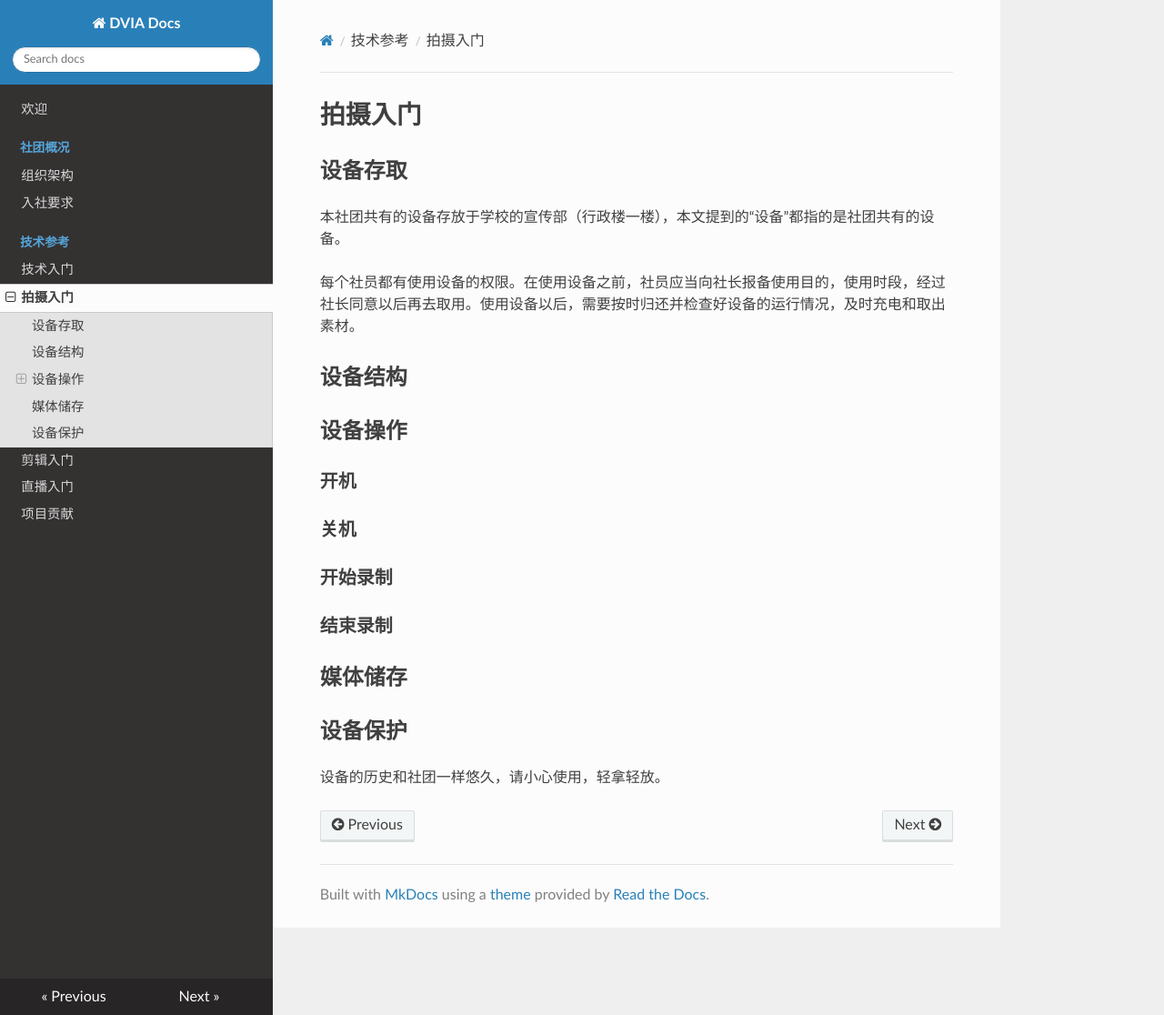
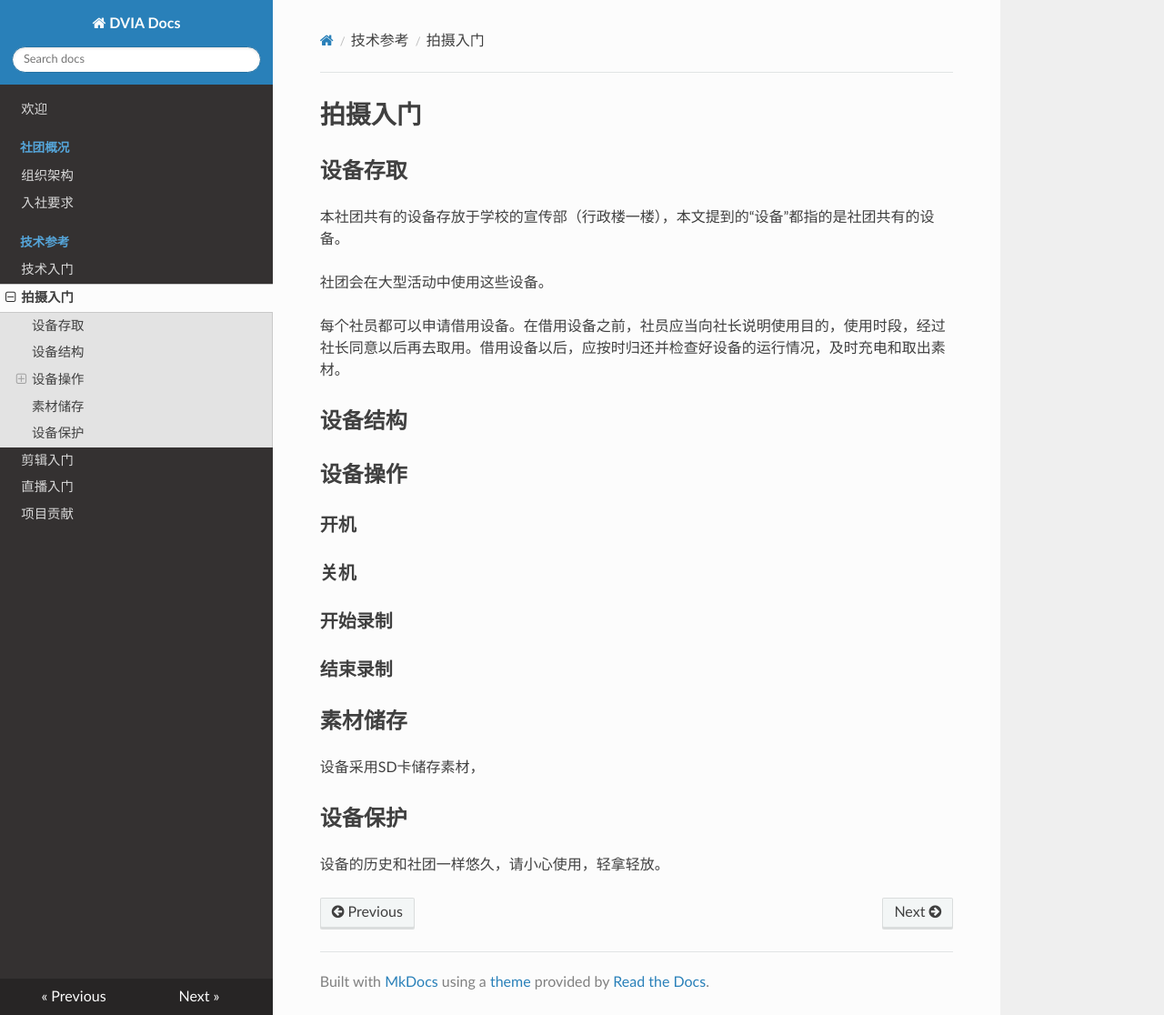
Before and after one commit to Github-DVIA/DVIA, an MkDocs documentation site: the page built from docs/basicdv.md, in a window 1280 px wide and 1116 px high. Shown: the whole window at 91% size. Built offline with MkDocs 1.6.1, drawn with Linux system fonts in a browser that asks for light colours; nearby versions of some CDN libraries.

Commit message:
update basicdv.md

```diff
--- a/docs/basicdv.md
+++ b/docs/basicdv.md
@@ -4,7 +4,9 @@
 
 本社团共有的设备存放于学校的宣传部（行政楼一楼），本文提到的“设备”都指的是社团共有的设备。
 
-每个社员都有使用设备的权限。在使用设备之前，社员应当向社长报备使用目的，使用时段，经过社长同意以后再去取用。使用设备以后，需要按时归还并检查好设备的运行情况，及时充电和取出素材。
+社团会在大型活动中使用这些设备。
+
+每个社员都可以申请借用设备。在借用设备之前，社员应当向社长说明使用目的，使用时段，经过社长同意以后再去取用。借用设备以后，应按时归还并检查好设备的运行情况，及时充电和取出素材。
 
 ## 设备结构
 
@@ -18,7 +20,9 @@
 
 ### 结束录制
 
-## 媒体储存
+## 素材储存
+
+设备采用SD卡储存素材，
 
 ## 设备保护
 
```
